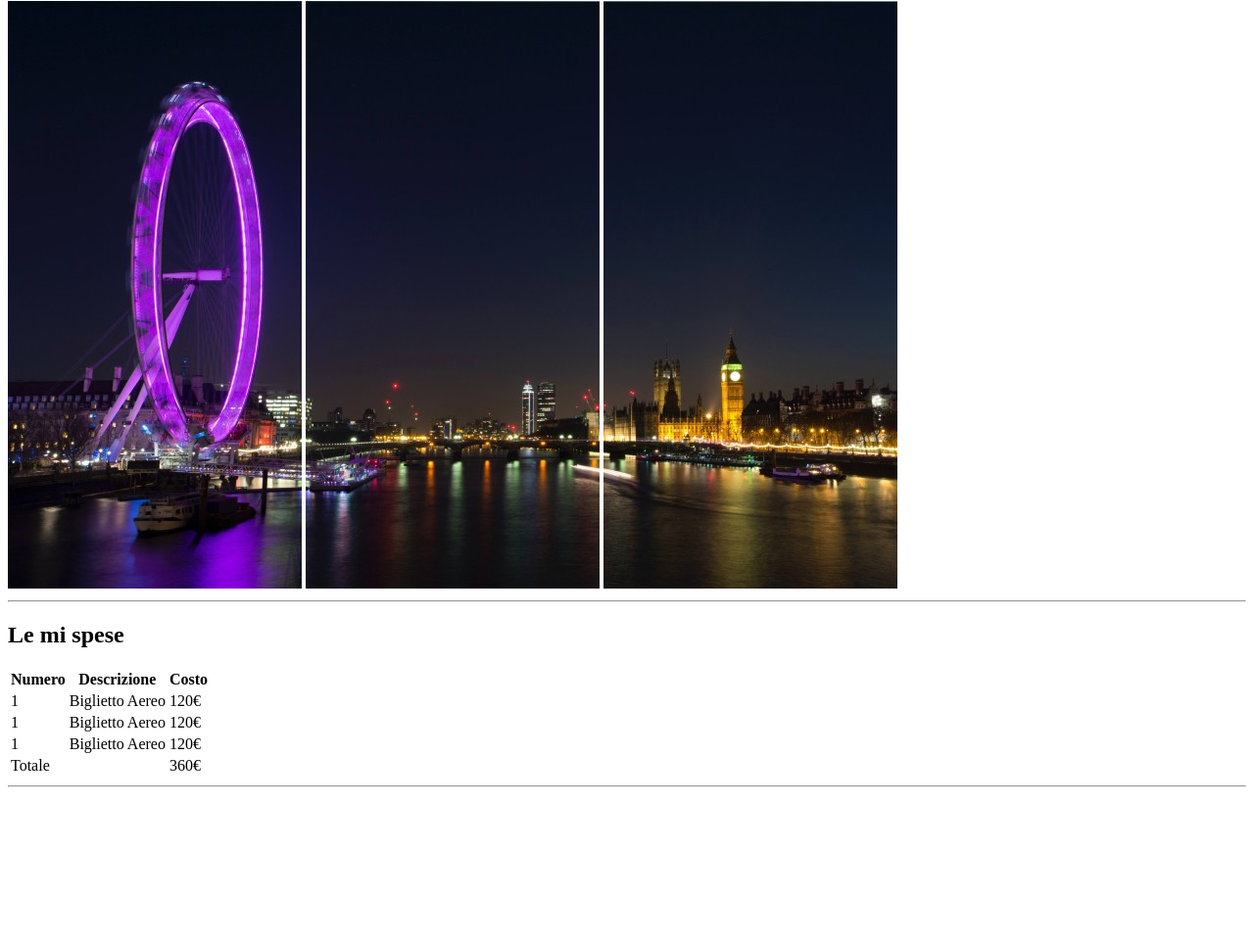
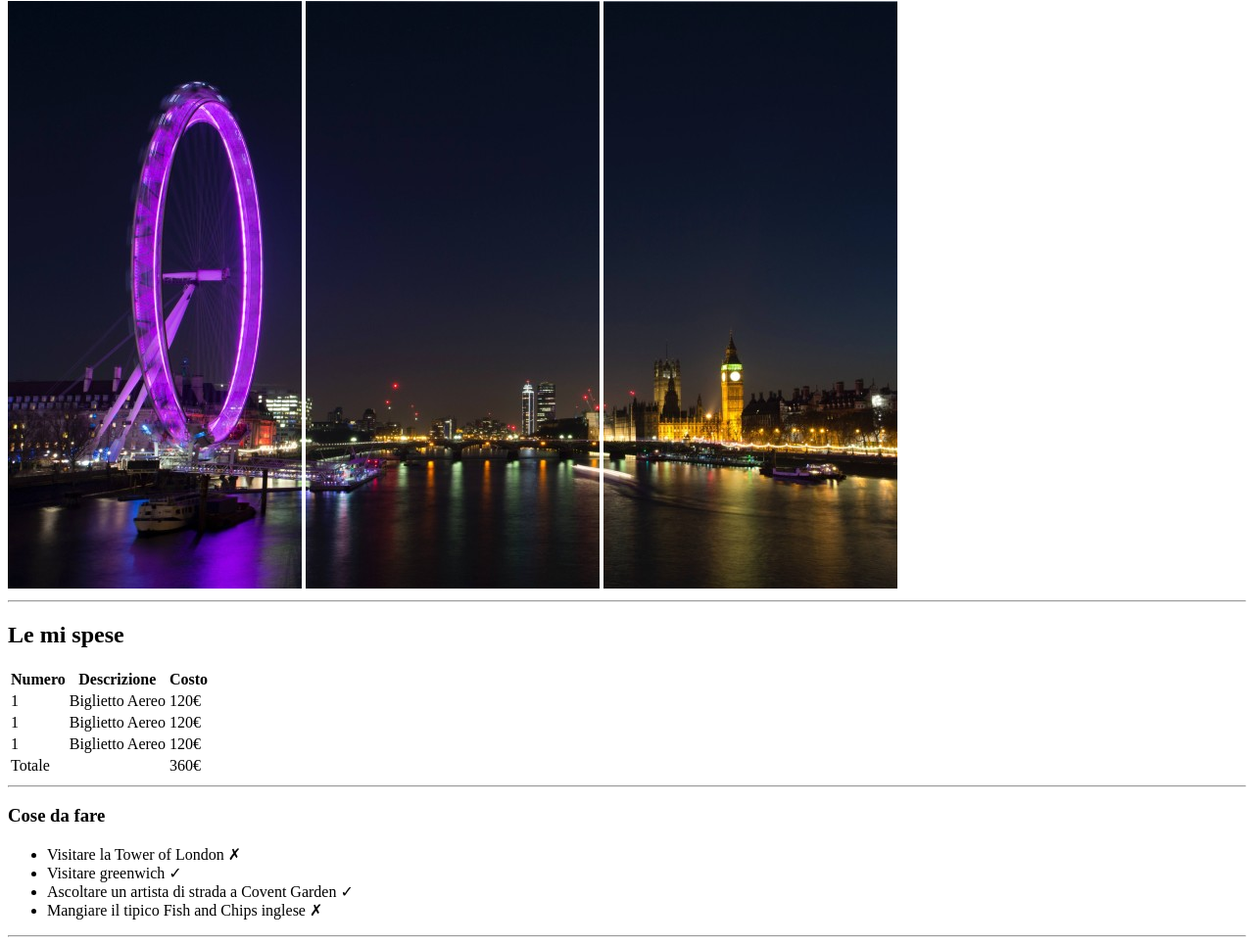
Before and after one commit to GiacomoGaudino/html-london-trip, a plain HTML site: page index.html in a window 1280 px wide. Shown: the part 79-1044 px from the top of the page at 98% size. Before the commit the page ends 891 px from the top, so only its background shows below. Drawn offline with Linux system fonts and the light colour scheme.

Commit message:
add unordered list

```diff
--- a/index.html
+++ b/index.html
@@ -70,6 +70,18 @@
 
         </div>
 
+        <!--Cose da fare-->
+        <div>
+            <h3>Cose da fare</h3>
+            <ul>
+                <li>Visitare la Tower of London &#10007</li>
+                <li>Visitare greenwich &#10003</li>
+                <li>Ascoltare un artista di strada a Covent Garden &#10003</li>
+                <li>Mangiare il tipico Fish and Chips inglese &#10007</li>
+            </ul>
+            <hr>
+        </div>
+
     </main>
 
 </body>
```
